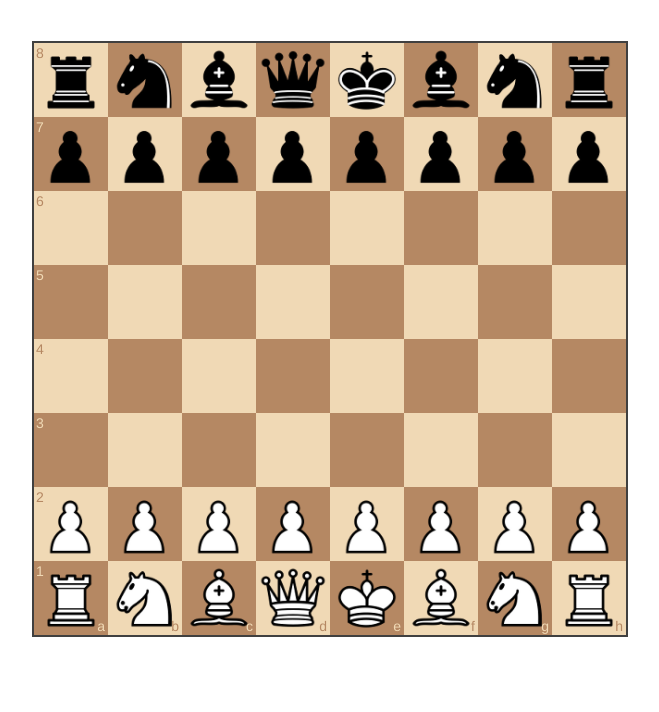
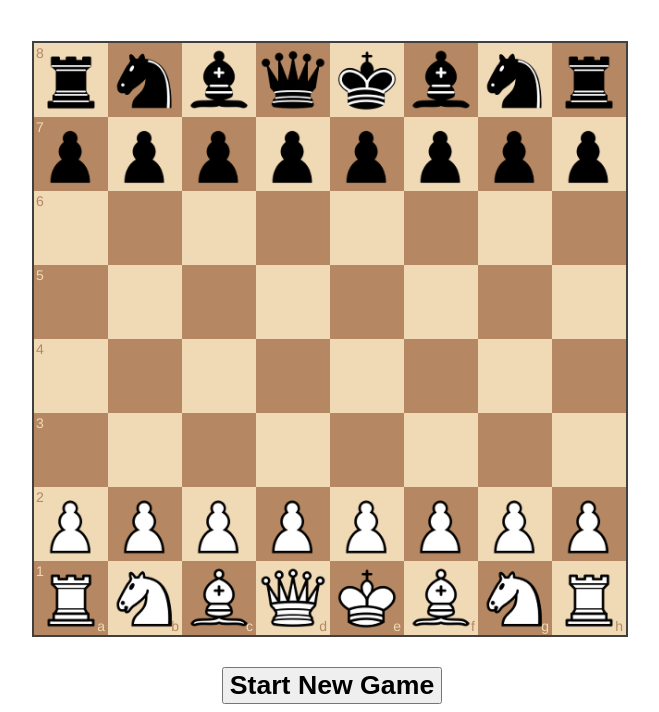
Before and after one commit to jackowes/chessEngine, a plain HTML site: page guiJS/main/gui.html in a window 1280 px wide. Shown: the part 108-820 px from the top of the page, without its empty margins (308-967 px from the left). Drawn offline with nearby package versions, Linux system fonts and the light colour scheme.

Commit message:
new game button added

```diff
--- a/guiJS/main/css/style.css
+++ b/guiJS/main/css/style.css
@@ -3,6 +3,13 @@ h1 {
     text-align: center;
     font-family: Arial, Helvetica, sans-serif;
     font-size: 36pt;
+}
+
+.center {
+    text-align: center;
+    margin: 0 auto;
+    left: 50%;
+    font-family: Helvetica, Arial, sans-serif;
 }
 
 #main-board, #game-result {
@@ -14,3 +21,8 @@ h1 {
     font-family: Arial, Helvetica, sans-serif;
     font-size: 24pt;
 }
+
+#new-game-button {
+    font-size: 20pt;
+    font-weight: bold;
+}
--- a/guiJS/main/gui.html
+++ b/guiJS/main/gui.html
@@ -11,6 +11,10 @@
   <body>
     <div id="main-board"></div>
     <div id="game-result"></div>
+    <div class="center">
+      <button type="button" id="new-game-button">Start New Game</button>
+    </div>
+
   </body>
   <script type= "module" src="js/chess_info.js"></script>
 </html>
--- a/guiJS/main/js/chess_info.js
+++ b/guiJS/main/js/chess_info.js
@@ -11,6 +11,7 @@ import { Chess } from './chess.js'
 
 var board = null
 var fenStart = 'rnbqkbnr/pppppppp/8/8/8/8/PPPPPPPP/RNBQKBNR w KQkq - 0 1'
+var fenEmpty = '8/8/8/8/8/8/8/8 w - - 0 1'
 var game = new Chess(fenStart)
 var whiteSquareGrey = '#a9a9a9'
 var blackSquareGrey = '#696969'
@@ -119,11 +120,19 @@ function onChange() {
   checkGameEnd()
 }
 
+function newGameButtonOnClick() {
+  game = new Chess() //reset chess.js game
+  board.start() //reset chessboard
+  document.getElementById('game-result').innerHTML = "" //reset HTML result
+}
+
 // --- MAIN ---
 
 function main() {
   board = Chessboard('main-board', config)
   checkGameEnd()
+
+  document.getElementById("new-game-button").addEventListener("click", newGameButtonOnClick)
 }
 
 main()
```
